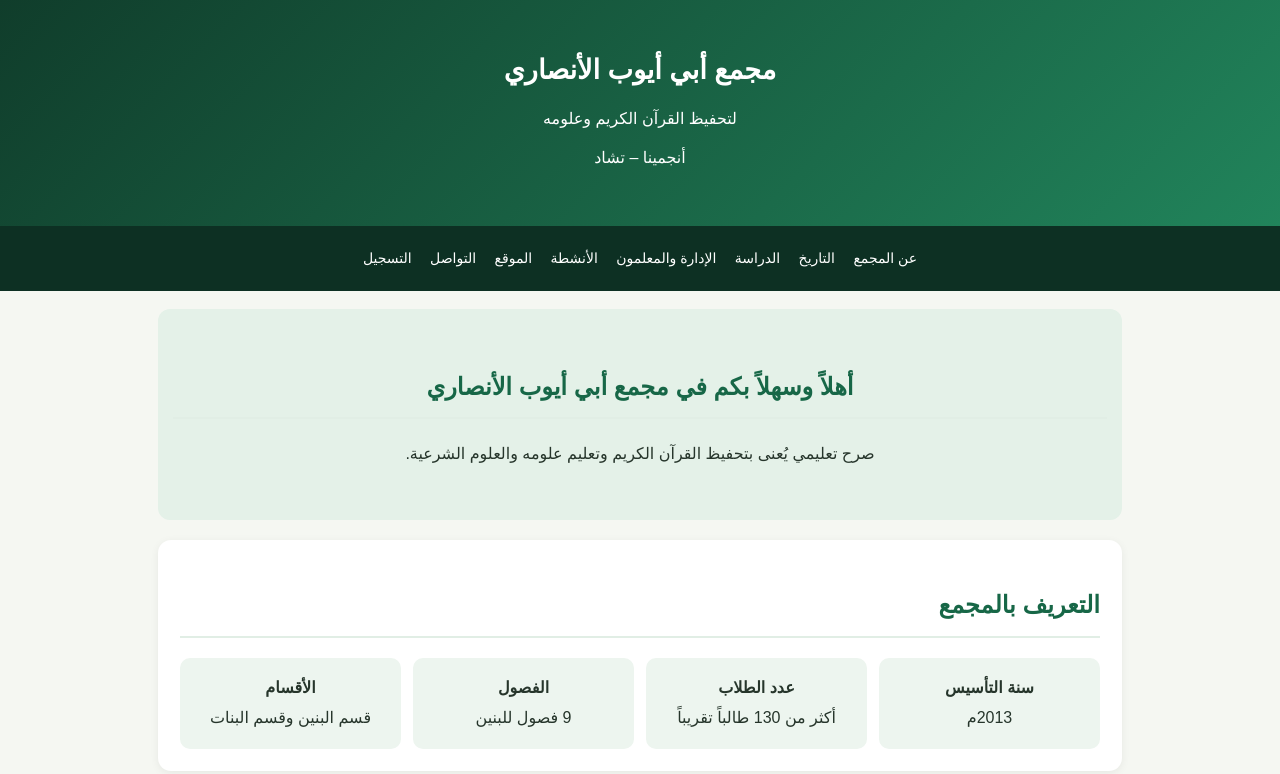
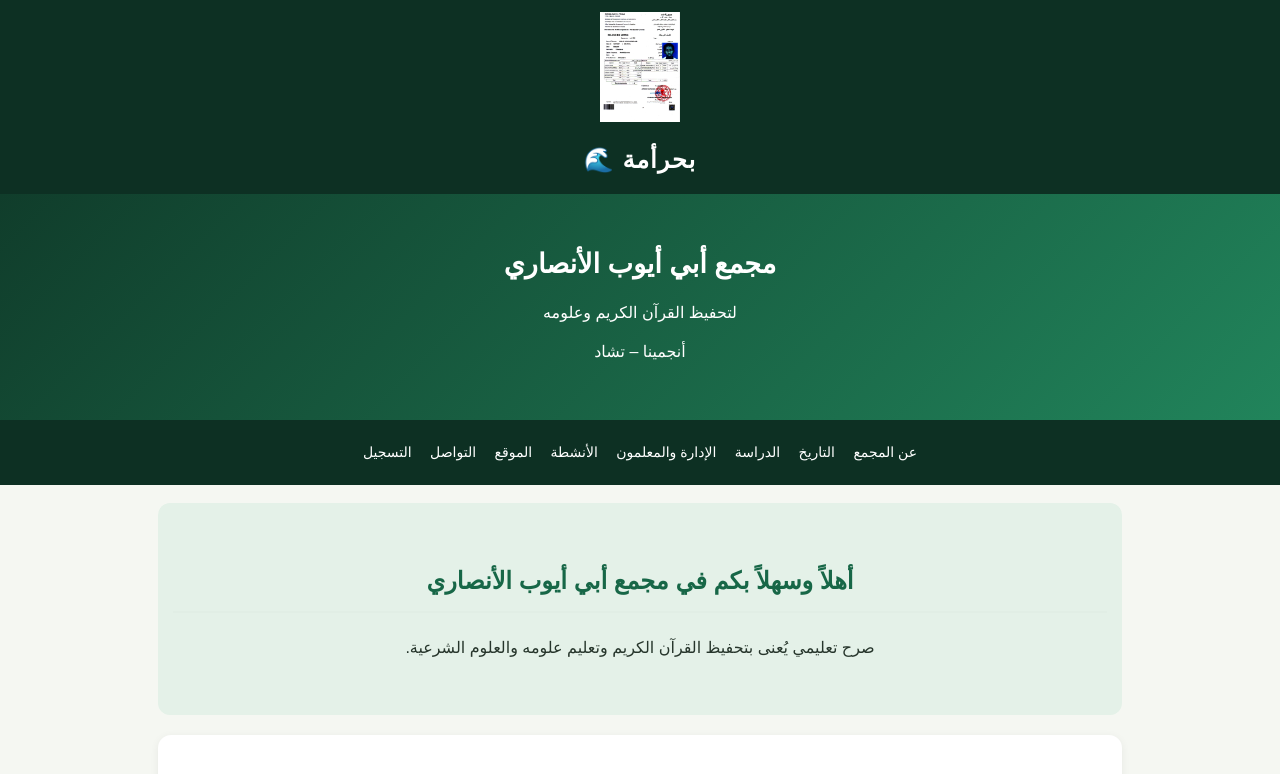
Before and after one commit to abmhr7035-tech/online-store, a plain HTML site: page index.html in a window 1280 px wide. Shown: the top 774 px of the page. Drawn offline with Linux system fonts and the light colour scheme.

Commit message:
Add Bahramah logo image

```diff
--- a/index.html
+++ b/index.html
@@ -29,9 +29,12 @@ footer{background:#103d2b;color:white;text-align:center;padding:25px;margin-top:
 ul{padding-right:25px}
 .notice{background:#fff8df;padding:12px;border-radius:8px}
 @media(max-width:500px){header h1{font-size:22px}nav a{font-size:13px}}
+.brand{text-align:center;background:#0d3023;color:white;padding:12px;font-size:24px;font-weight:bold;letter-spacing:1px}
 </style>
 </head>
 <body>
+
+<div class="brand"><img src="images/1000033598_zJTUAGj.jpg" alt="شعار بحرأمة" style="width:110px;height:110px;object-fit:contain;border-radius:12px"><br>بحرأمة 🌊</div>
 
 <header>
 <h1>مجمع أبي أيوب الأنصاري</h1>
```
Also changed, not shown: images/1000033598_zJTUAGj.jpg (added).
